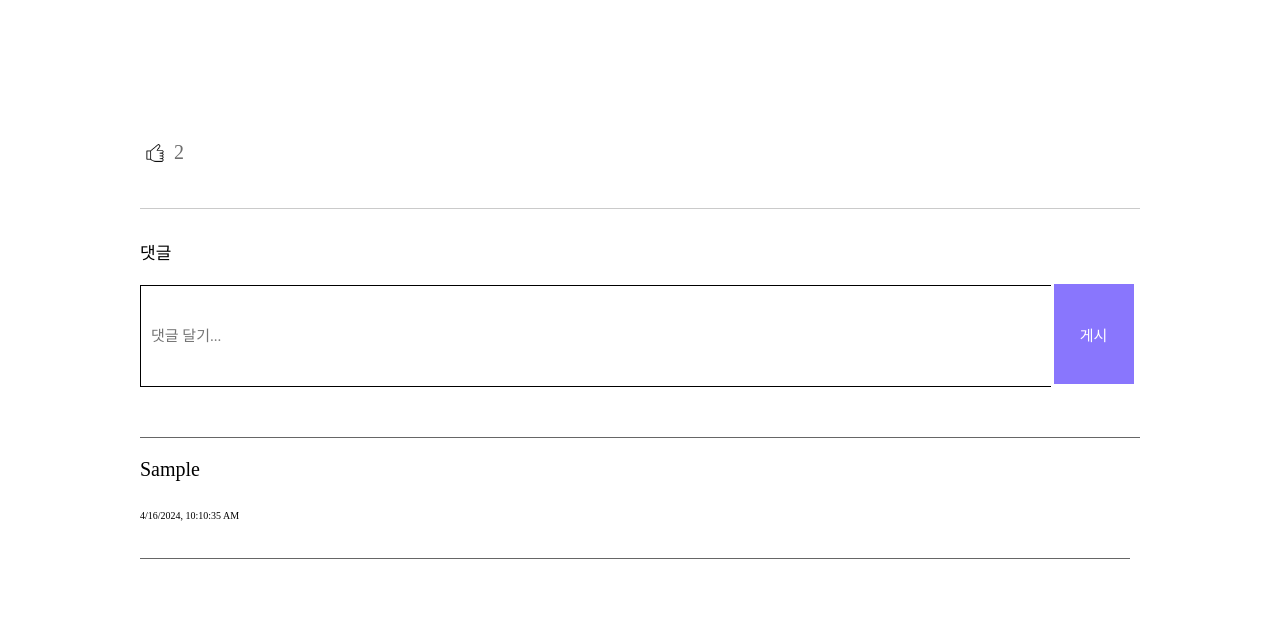
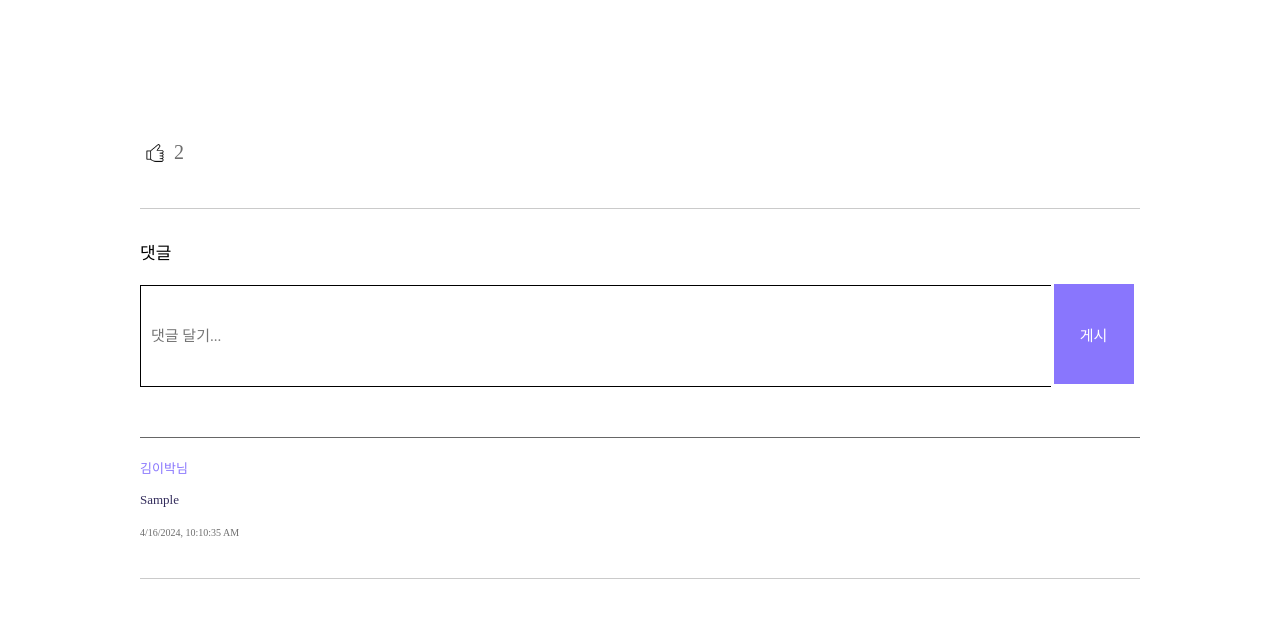
Before and after one commit to fiveIs-project01/LeaseMates, a plain HTML site: page commu/post/detail/detail.html in a window 1280 px wide. Both pictures are taken after typing "Sample" into the empty fields and a click on the button "게시". Shown: the part 729-1347 px from the top of the page. Drawn offline with nearby package versions, Linux system fonts and the light colour scheme.

Commit message:
댓글 디자인 변경 완료

```diff
--- a/commu/post/detail/detail_cmt.css
+++ b/commu/post/detail/detail_cmt.css
@@ -1,3 +1,9 @@
+
+* {
+  font-family: "Pretendard";
+  font-weight:300;
+}
+
 ul,
 li{
   list-style: none;
@@ -48,12 +54,43 @@ main{
 .card-body{
   width: 990px;
   height: 100px;
-  border-bottom: 0.5px solid #666;
 }
 
-.card-text{
-  font-size: 20px;
-  font-weight: 300;
-  letter-spacing: normal;
-  margin-top: 20px;
+.card {
+  padding: 20px 0;
+  border-bottom: 1px solid #CACACA;
 }
+
+.card-username {
+  display: block;
+
+  font-size: 13px;
+  color: #8976FD;
+}
+
+.card textarea {
+  display: block;
+  width: inherit;
+  height:20px;
+  padding: 5px 0;
+  margin: 10px 0;
+  resize: none;     /* textarea 크기조절 불가 */
+
+  background-color: white;
+  border: 0;
+  font-size: 13px;
+  color: #332C5C;
+}
+
+.card-date {
+  display: block;
+
+  font-size: 10px;
+  color: #6E6E6E;
+}
+
+.card-edit-box {
+  display: flex;
+  justify-content:space-between;
+  align-items: center;
+}
--- a/commu/post/detail/detail_cmt.js
+++ b/commu/post/detail/detail_cmt.js
@@ -5,25 +5,33 @@ let comments = [];
 function addComment(event) {
     event.preventDefault();
     const commentInput = document.getElementById('commentInput');
-    var commentText = commentInput.value;
-    var date = new Date().toLocaleString();
+    let commentText = commentInput.value;
+    let date = new Date().toLocaleString();
 
-    if(commentText){
+    if(commentText) {
 
-        var commentDiv = document.createElement("div");
+        let commentDiv = document.createElement("div");
         commentDiv.className = "card";
         commentDiv.innerHTML = `
         <div class="card-body">
-        <p class="card-text">${commentText}</p>
-        <p class="card-text"><small class="text-muted">${date}</small></p>
+            <span class="card-username">김이박님</span>
+            <textarea disabled>${commentText}</textarea>
+
+            <div class="card-edit-box">
+                <span class="card-date">${date}</span>
+                <div>
+                    <!-- 수정, 삭제 버튼이 들어감 -->
+                </div>
         </div>
         `;
-        console.log(commentDiv);
 
-        var commentsDiv = event.target.parentNode.querySelector(".comments");
+        // console.log(commentDiv);
+
+        let commentsDiv = event.target.parentNode.querySelector(".comments");
         commentsDiv.insertBefore(commentDiv, commentsDiv.firstChild);
         commentInput.value = "";
-    }else{
+    }
+    else {
         alert("입력값이 없습니다");
     }
 }
```
Also changed, not shown: commu/post/edit/edit_cmt.js (+7 -6 lines).
